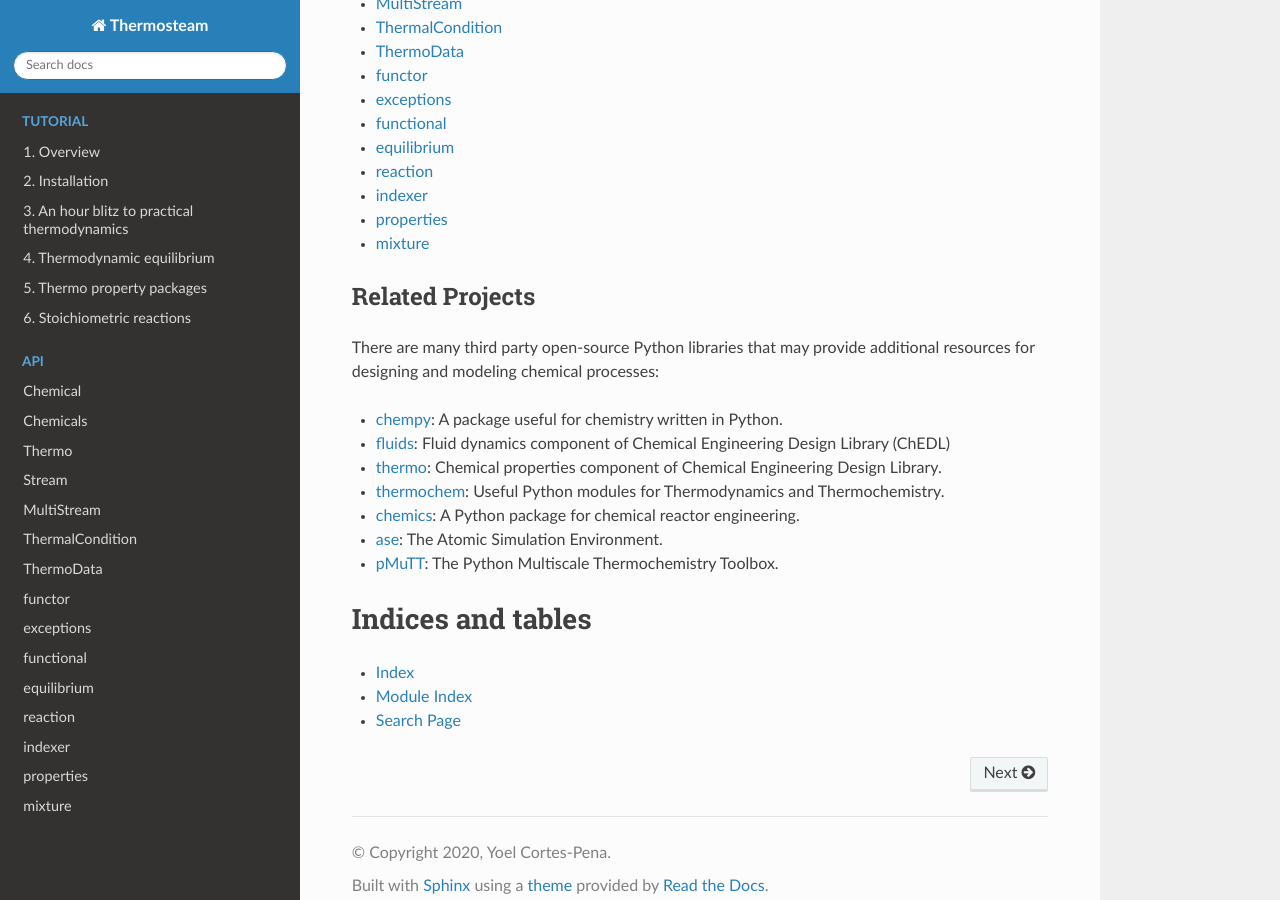
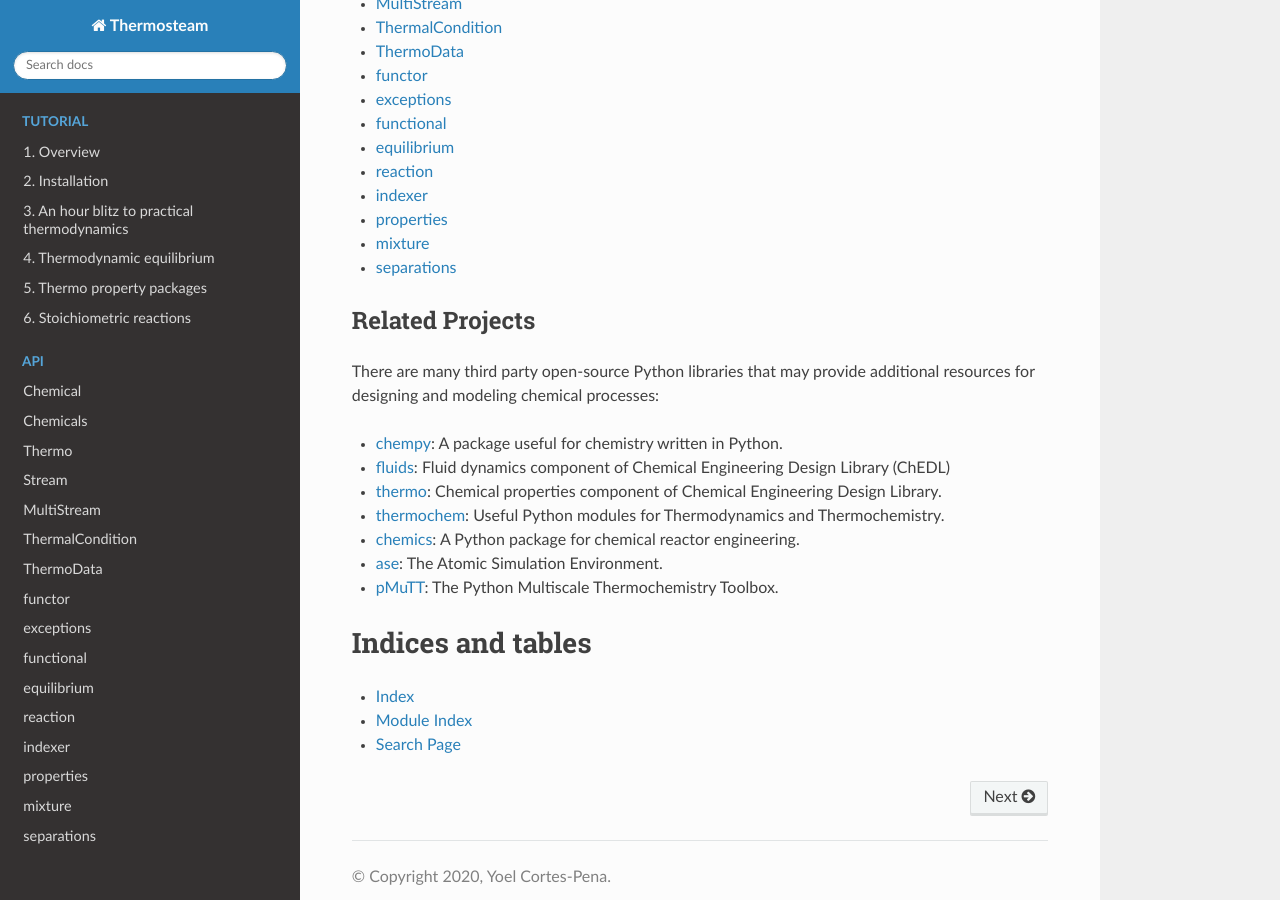
Before and after one commit to BioSTEAMDevelopmentGroup/thermosteam, a Sphinx documentation site: the page built from docs/index.txt, in a window 1280 px wide and 900 px high, scrolled down 1053 px. Built offline with Sphinx 7.4.7 and the Read the Docs theme 2.0.0, drawn with Linux system fonts in a browser that asks for light colours.

Commit message:
add separations module to docs

```diff
--- a/docs/index.txt
+++ b/docs/index.txt
@@ -52,6 +52,7 @@ Key Features & Capabilities
    indexer/indexer_module
    properties/properties_module
    mixture/mixture_module
+   separations
 
 Related Projects
 ----------------
--- /dev/null
+++ b/docs/separations.txt
@@ -0,0 +1,5 @@
+separations
+===========
+
+.. automodule:: thermosteam.separations
+   :members:
```
